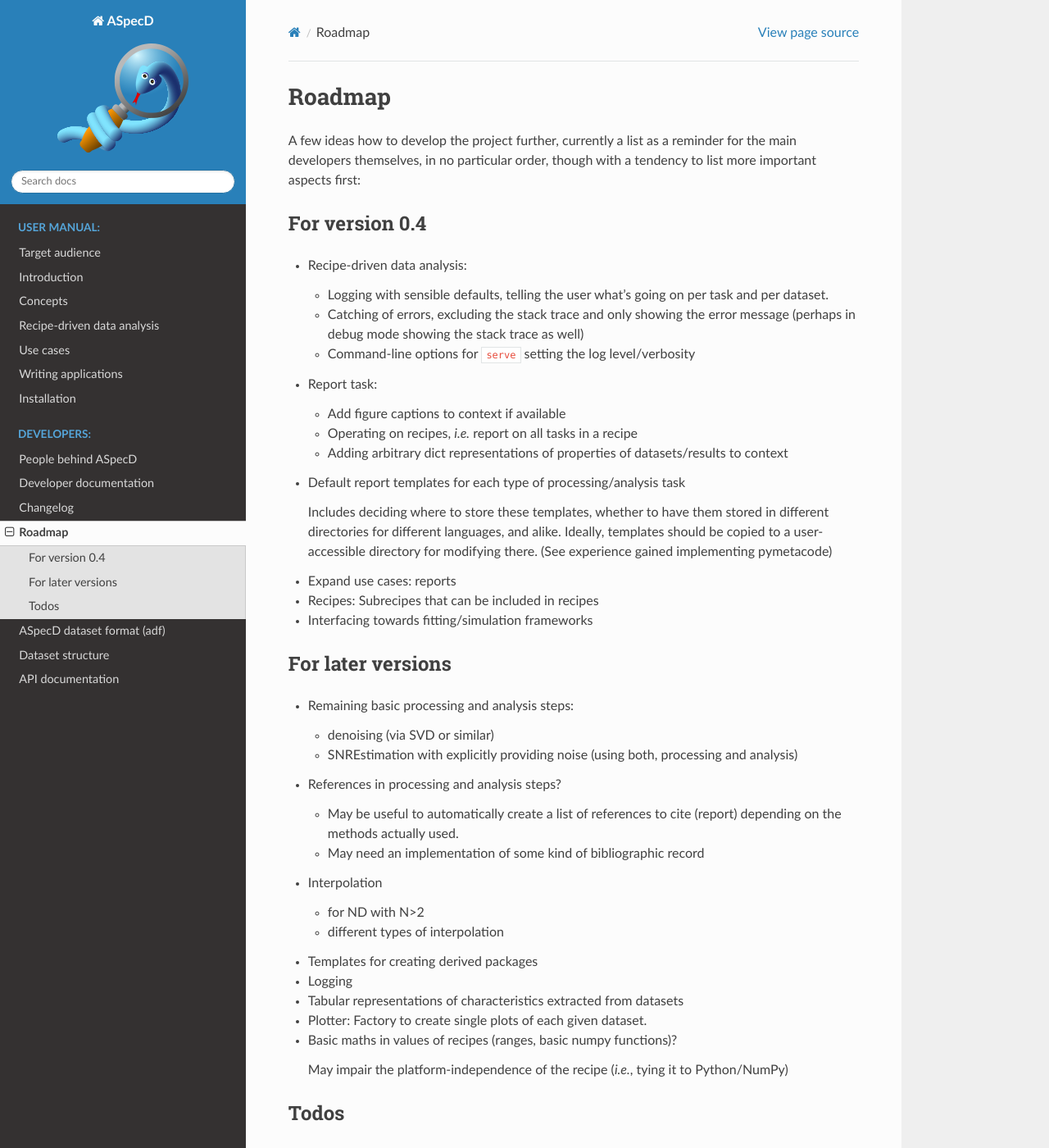
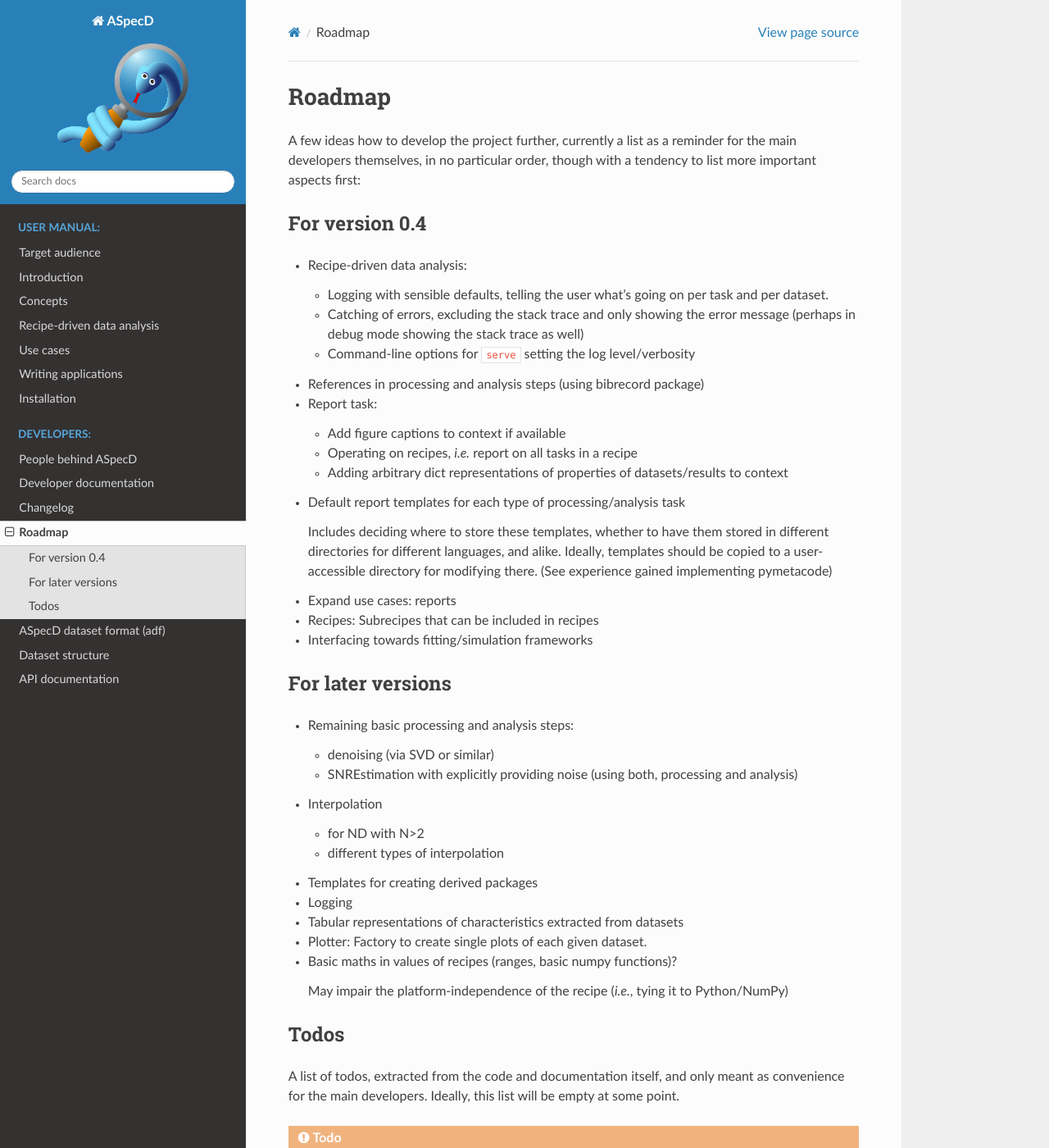
Before and after one commit to tillbiskup/aspecd, a Sphinx documentation site: the page built from docs/roadmap.rst, in a window 1280 px wide and 1400 px high. Shown: the whole window at 82% size. Built offline with Sphinx 7.4.7 and the Read the Docs theme 2.0.0, drawn with Linux system fonts in a browser that asks for light colours.

Commit message:
Update roadmap

```diff
--- a/docs/roadmap.rst
+++ b/docs/roadmap.rst
@@ -13,6 +13,8 @@ For version 0.4
   * Logging with sensible defaults, telling the user what's going on per task and per dataset.
   * Catching of errors, excluding the stack trace and only showing the error message (perhaps in debug mode showing the stack trace as well)
   * Command-line options for ``serve`` setting the log level/verbosity
+
+* References in processing and analysis steps (using bibrecord package)
 
 * Report task:
 
@@ -40,11 +42,6 @@ For later versions
 
   * SNREstimation with explicitly providing noise (using both, processing and analysis)
 
-* References in processing and analysis steps?
-
-  * May be useful to automatically create a list of references to cite (report) depending on the methods actually used.
-  * May need an implementation of some kind of bibliographic record
-
 * Interpolation
 
   * for ND with N>2
```
Also changed, not shown: 1 other file.
